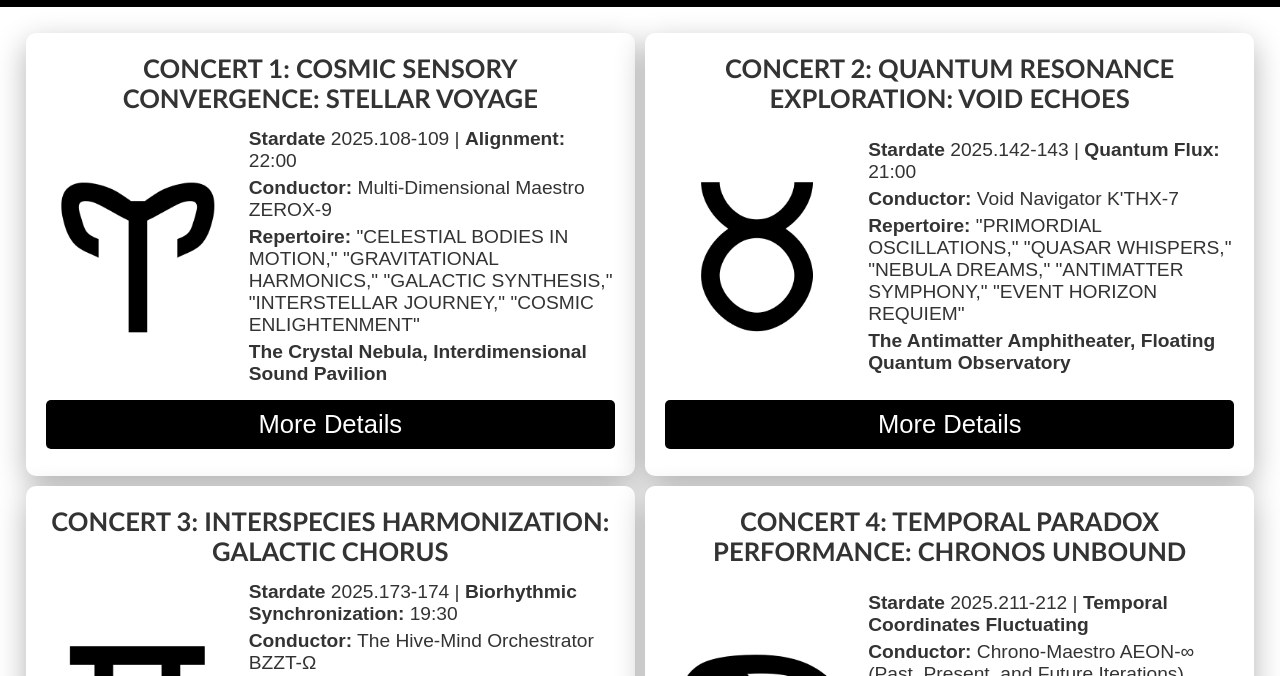
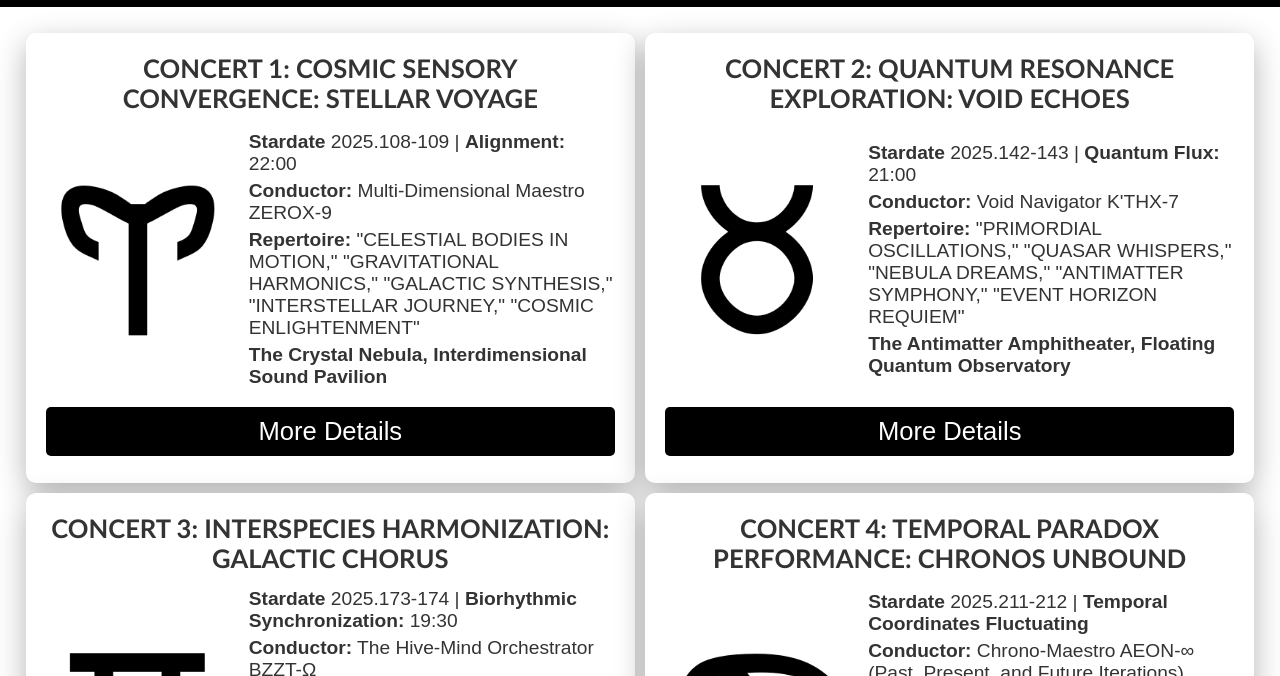
Before and after one commit to DylanFenn12/DylanFenn12.github.io, a plain HTML site: page project/index.html in a window 1280 px wide. Shown: the part 103-779 px from the top of the page. Drawn offline with Linux system fonts and the light colour scheme.

Commit message:
issues fixed

```diff
--- a/project/index.css
+++ b/project/index.css
@@ -32,6 +32,8 @@ header h3 {
 .concert-container {
 display: grid;
 padding: 6vw;
+grid-auto-rows: minmax(auto, max-content);
+align-items: start;
 }
 
 .concert-card {
@@ -45,7 +47,8 @@ padding: 6vw;
     box-shadow: 0 10px 30px rgba(0, 0, 0, 0.3);
     transition: transform 0.2s;
     row-gap: 5px;
-    height: auto;
+    min-height: 450px;
+
 }
 
 .concert-card:hover {
@@ -57,8 +60,7 @@ padding: 6vw;
     height: 100%;
     object-fit: scale-down;
     border-radius: 0;
-    grid-row: 3 / span 1;
-    grid-column: 1 / span 1;
+    grid-row: 3;
 }
 
 .concert-title {
@@ -136,10 +138,6 @@ footer {
     opacity: 1;
 }
 
-.concert-card.active img {
-transform: translateY(0);
-}
-
 @media screen and (max-width: 2500px) {
     .concert-container {
         grid-template-columns: 1fr 1fr;
```
